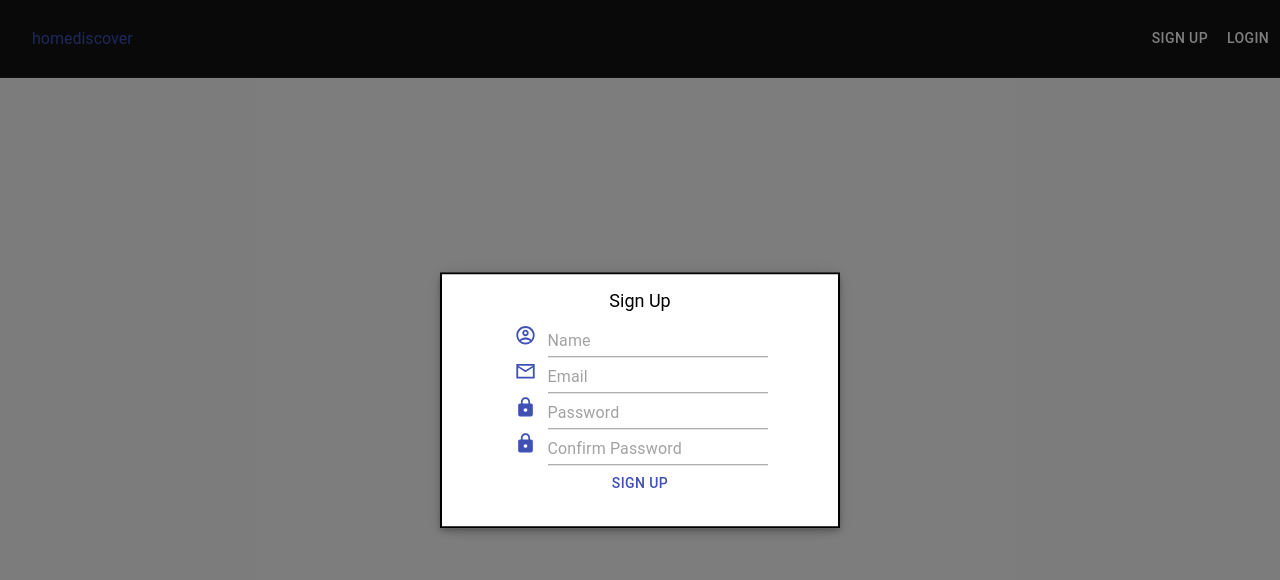
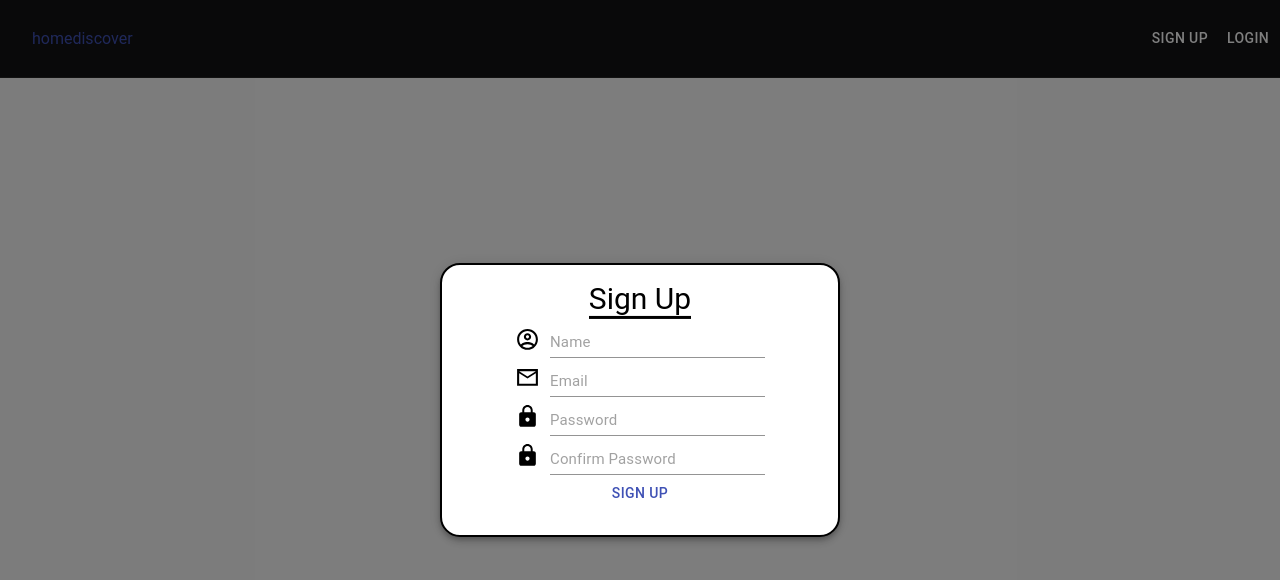
Before and after one commit to Dhyey189/Movie-Ratting-System, a React (Create React App) app in the folder client-side/: page / in a window 1280 px wide. Both pictures are taken after a click on the button "SIGN UP". Shown: the top 580 px of the page. Built offline with nearby package versions, Linux system fonts and the light colour scheme.

Commit message:
#2 login module

```diff
--- a/client-side/src/App.css
+++ b/client-side/src/App.css
@@ -5,6 +5,29 @@
   background-color: #fafafa;
   height:100vh;
 }
+.Icon{
+	color:'white';
+	padding-top:3;
+	font-size:25px;
+	margin-right:10;
+}
+/* .header{
+	font-size: 10px !important;
+} */
+/* .inputs input{
+	Color:black;
+	background-color:white;
+	font-size:15px;
+}
+.inputs ::placeholder{
+	color:green !important;
+}
+.inputs :hover{
+	border-bottom:1px solid Red !important;
+}
+.inputs input :focus{
+	outline:1px solid yellow  !important;
+} */
 .app-header{
   position: sticky;
   z-index: 1;
--- a/client-side/src/App.js
+++ b/client-side/src/App.js
@@ -1,4 +1,3 @@
-import './App.css';
 import {Button , Input, Link,} from "@material-ui/core";
 import  Modal  from '@material-ui/core/Modal';
 import {makeStyles} from "@material-ui/core/styles";
@@ -7,14 +6,31 @@ import React, { useState, useEffect } from 'react';
 import AccountCircleOutlinedIcon from '@material-ui/icons/AccountCircleOutlined';
 import MailOutlineSharpIcon from '@material-ui/icons/MailOutlineSharp';
 import LockIcon from '@material-ui/icons/Lock';
+import './App.css';
+
 // import axios from 'axios';
 // import bcrypt from 'bcrypt';
-
+var styles={
+  Icons:{color:'black', verticalAlign:'middle' ,fontSize:'25px' , marginRight:10},
+  Inputs:{
+    Color:'black',
+    backgroundColor:'white',
+    fontSize:'15px',
+    '&:hover':{
+      color:'green !important',
+    }
+  },
+  header:{Color:'black', fontSize:'30px', fontWeight:'normal', borderBottom:'3px solid #000'}
+}
 function getModalStyle() {
   const top = 50  ;
   const left = 50 ;
 
   return {
+    color:'black',
+    fontSize:'30px',
+    backgroundColor:'#fff',
+    'border-radius':'20px',
     top: `${top}%`,
     left: `${left}%`,
     transform: `translate(-${top}%, -${left}%)`,
@@ -113,32 +129,37 @@ function App() {
 
         <div style={modalStyle} className={classes.paper}>
         <form className="app-signin-form">
-          <div className="app-title">Sign Up</div>
-        <div><AccountCircleOutlinedIcon color="primary" style={{paddingTop:3 ,fontSize:25 , marginRight:10}}/><Input
+          <h1 className='header' style={styles.header}>Sign Up</h1>
+        <div><AccountCircleOutlinedIcon color="primary" style={styles.Icons}/><Input
+            className='inputs'
             placeholder="Name"
             type="text"
             value={name}
+            style={styles.Inputs}
             onChange={(e)=>{setName(e.target.value)}}
 
           /></div>
-          <div><MailOutlineSharpIcon color="primary" style={{paddingTop:3 ,fontSize:25 , marginRight:10}}/><Input
+          <div><MailOutlineSharpIcon className='Icon' color="primary" style={styles.Icons}/><Input
             placeholder="Email"
             type="email"
             value={email}
+            style={styles.Inputs}
             onChange={(e)=>{setEmail(e.target.value)}}
 
           /></div>
-          <div><LockIcon color="primary" style={{paddingTop:3 ,fontSize:25 , marginRight:10}}/><Input
+          <div><LockIcon color="primary" style={styles.Icons}/><Input
             placeholder="Password"
             type="password"
             value={password}
+            style={styles.Inputs}
             onChange={(e)=>{setPassword(e.target.value)}}
 
           /></div>
-          <div><LockIcon color="primary" style={{paddingTop:3 ,fontSize:25 , marginRight:10}}/><Input
+          <div><LockIcon color="primary" style={styles.Icons}/><Input
             placeholder="Confirm Password"
             type="password"
             value={confirmpassword}
+            style={styles.Inputs}
             onChange={(e)=>{setConfirmPassword(e.target.value)}}
 
           /></div>
@@ -152,18 +173,20 @@ function App() {
 
         <div style={modalStyle} className={classes.paper}>
         <form className="app-signin-form">
-          <p>Login</p>
-          <div><MailOutlineSharpIcon color="primary" style={{paddingTop:3 ,fontSize:25 , marginRight:10}}/><Input
+          <h1 style={styles.header}>Login</h1>
+          <div><MailOutlineSharpIcon color="primary" style={styles.Icons}/><Input
             placeholder="Email"
             type="email"
             value={email}
+            style={styles.Inputs}
             onChange={(e)=>{setEmail(e.target.value)}}
 
           /></div>
-          <div><LockIcon color="primary" style={{paddingTop:3 ,fontSize:25 , marginRight:10}}/><Input
+          <div><LockIcon color="primary" style={styles.Icons}/><Input
             placeholder="Password"
             type="password"
             value={password}
+            style={styles.Inputs}
             onChange={(e)=>{setPassword(e.target.value)}}
 
           /></div>
```
Also changed, not shown: 1 other file (tests, documents, lock files or other folders).
